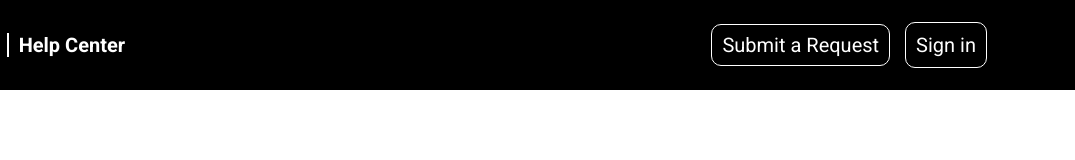
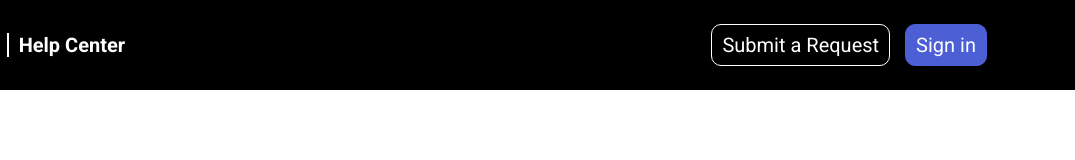
Before and after one commit to dev-danielsouza/project-abstract, a plain HTML site: page index.html in a window 1280 px wide. Shown: the full height of the page, 205-1280 px from the left. Drawn offline with Linux system fonts and the light colour scheme.

Commit message:
header finished

```diff
--- a/css/style.css
+++ b/css/style.css
@@ -86,3 +86,14 @@ header {
     font-size: 1.25rem;
     border-radius: 0.625rem;
 }
+
+#sign-in-button {
+    border-color: var(--light-dark-blue);
+    background-color: var(--light-dark-blue);
+}
+
+#sign-in-button:hover {
+    background-color: var(--white);
+    color: #000;
+    transition-duration: 0.3s;
+}
--- a/index.html
+++ b/index.html
@@ -18,8 +18,8 @@
                 </div>
             </div>
             <nav class="header-navbar">
-                <a class="header-navbar-item" href="#">Submit a Request</a>
-                <span class="sign-in-button"><a class="header-navbar-item" href="#">Sign in</a></span>
+                <a id="submit-button" class="header-navbar-item" href="#">Submit a Request</a>
+                <a id="sign-in-button" class="header-navbar-item" href="#">Sign in</a>
             </nav>
     </header>
 </body>
```
